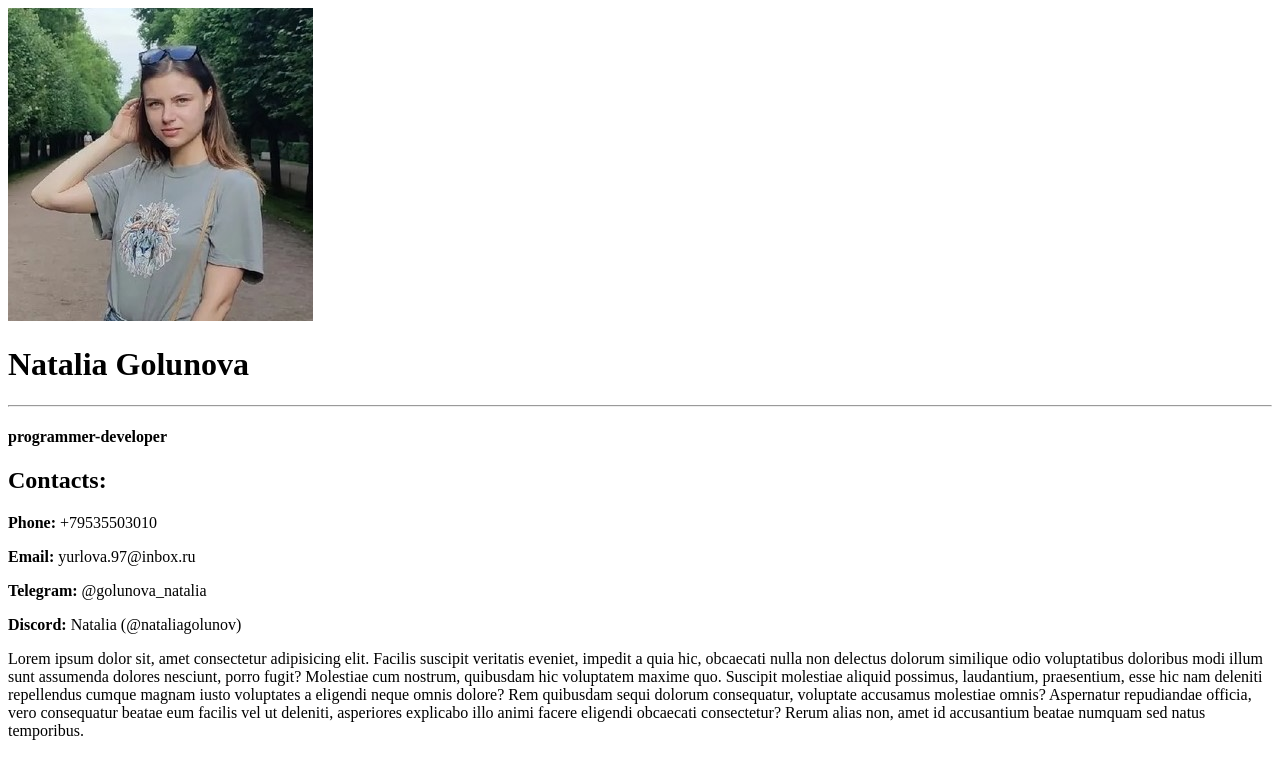
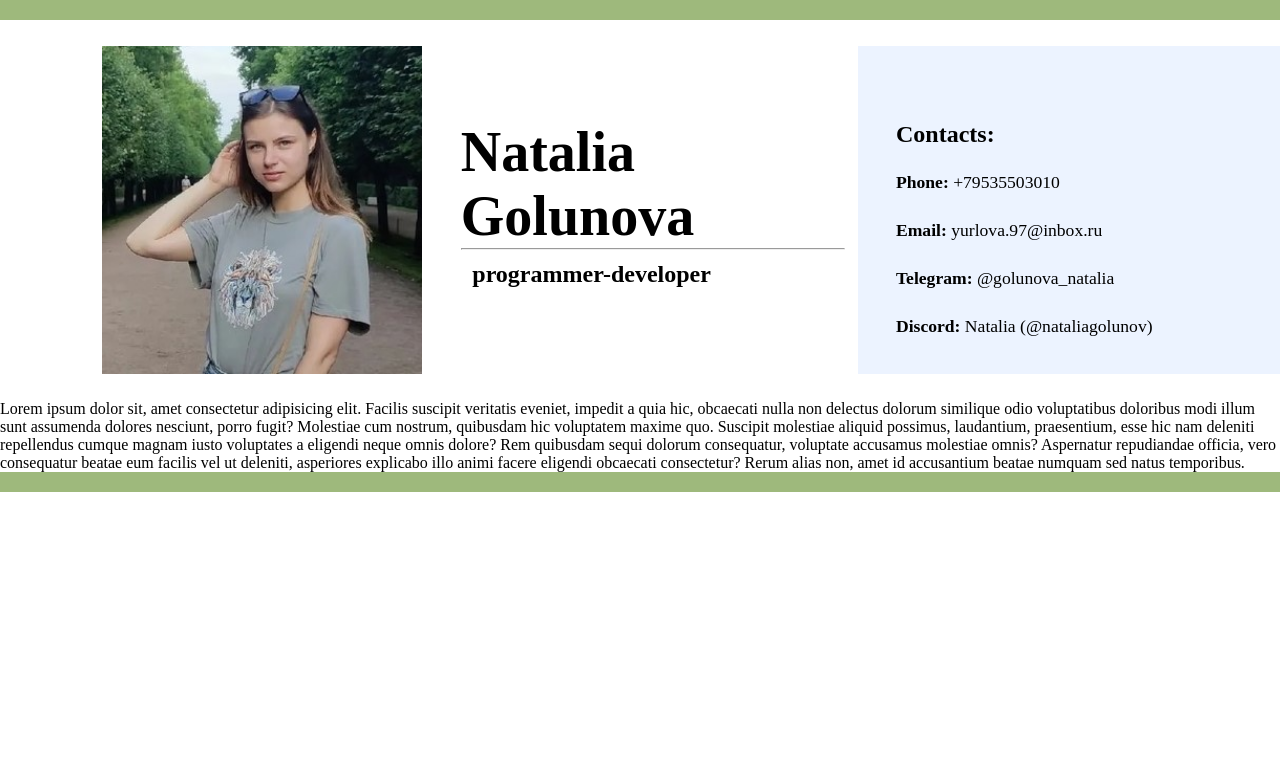
Before and after one commit to nataliagolunova/rsschool-cv, a plain HTML site: page index.html in a window 1280 px wide. Drawn offline with Linux system fonts and the light colour scheme.

Commit message:
docs: add style for header

```diff
--- a/style.css
+++ b/style.css
@@ -1,6 +1,56 @@
+* {
+    margin: 0;
+    padding: 0;
+  }
+html, body {
+    height: 100%;
+  }
 body {
     font-family: 'Times New Roman', sans-serif;
 }
 body p {
     font-size: 16px;
 }
+footer {
+    height: 20px;
+    flex: 0 0 auto;
+    background-color: #9eb97c;
+}
+.nav {
+    display: block;
+    width: 100%;
+    height: 20px;
+    background-color: #9eb97c;
+}
+.head-profile {
+    margin: 2% 0 2% 0;
+    display: flex;
+}
+.head-profile>img {
+    width: 25%;
+    margin: 0 3% 0 8%;
+}
+.head-title {
+    display: flex;
+    flex-direction: column;
+    justify-content: center;
+    margin-right: 1%;
+    width: 30%;
+}
+
+.head-title>h1 {
+    font-size: 350%;
+}
+.head-title>h4 {
+    padding: 3%;
+    font-size: 150%;
+}
+.head-contact {
+    padding: 5% 0 0 3%;
+    width: 30%;
+    line-height: 300%;
+    background-color: #adccff3b;
+}
+.head-contact>p {
+    font-size: 110%;
+}
```
